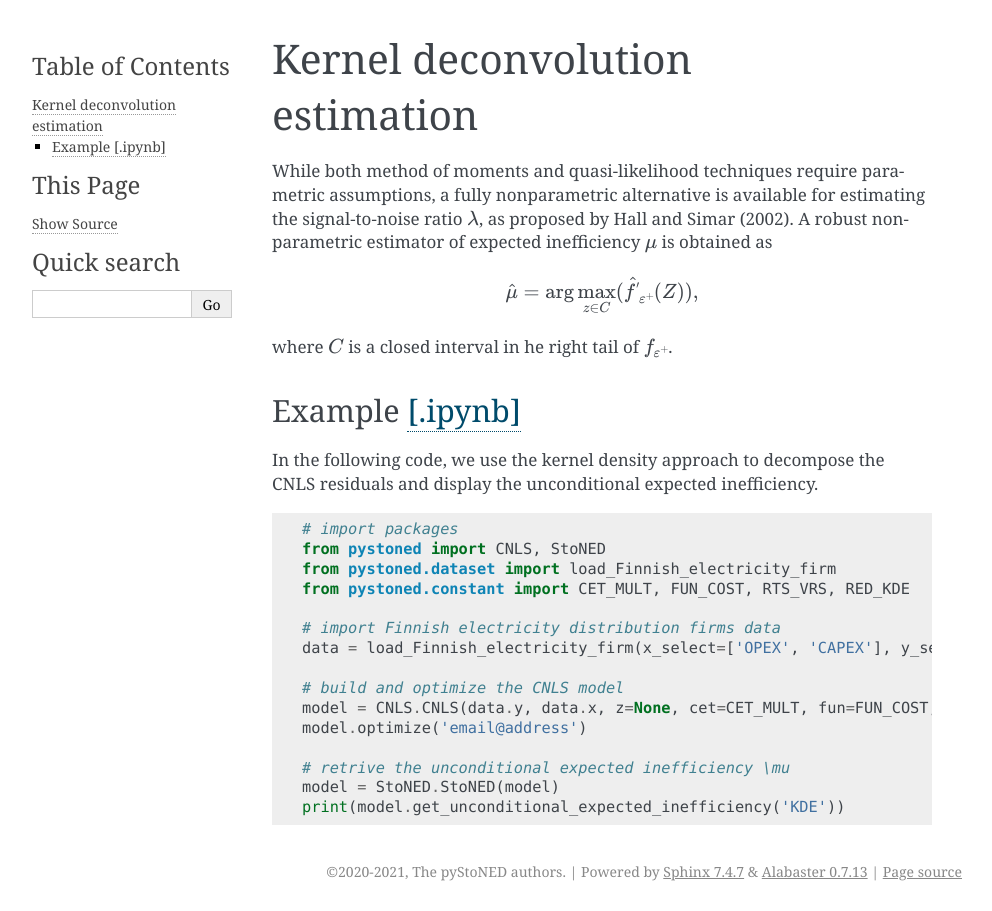
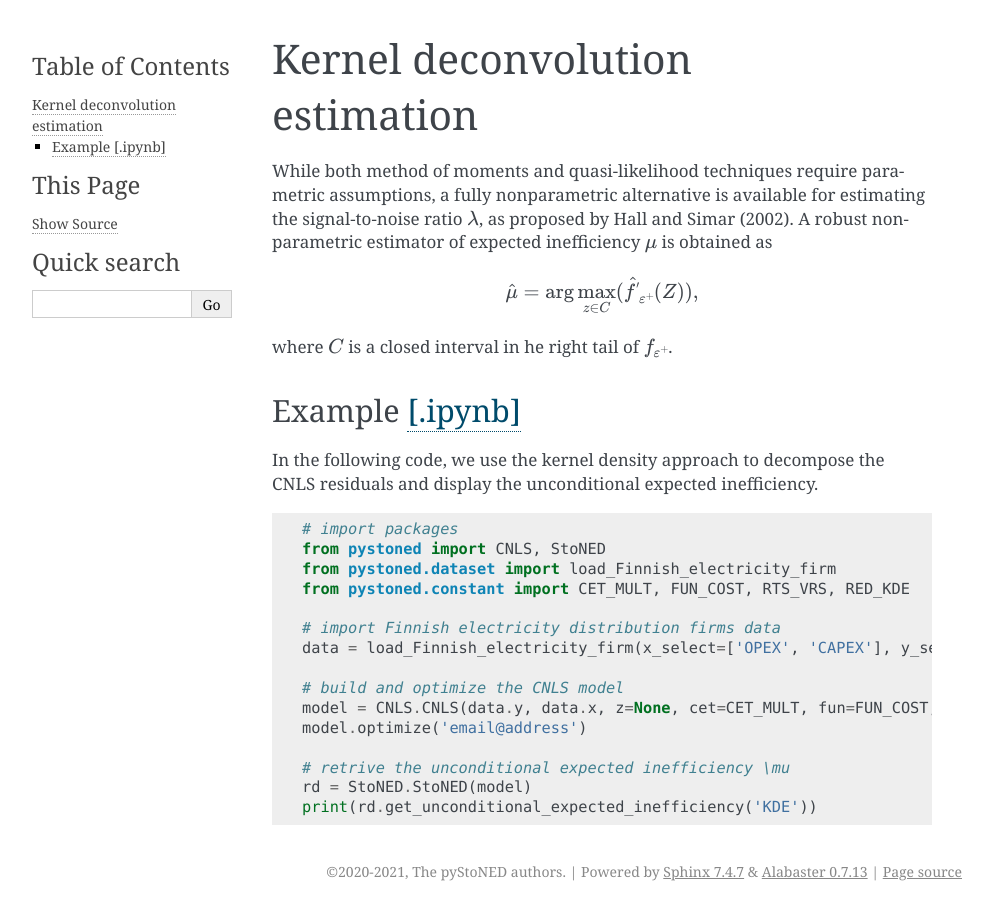
Before and after one commit to ds2010/pyStoNED, a Sphinx documentation site: the page built from doc/sphinx/examples/StoNED/kde.rst, in a window 1280 px wide. Shown: the whole page, without its empty margins (148-1140 px from the left). Built offline with Sphinx 7.4.7, drawn with Linux system fonts in a browser that asks for light colours.

Commit message:
doc(StoNED): update the examples

```diff
--- a/doc/sphinx/examples/StoNED/kde.rst
+++ b/doc/sphinx/examples/StoNED/kde.rst
@@ -36,5 +36,5 @@ In the following code, we use the kernel density approach to decompose the CNLS
     model.optimize('email@address')
 
     # retrive the unconditional expected inefficiency \mu
-    model = StoNED.StoNED(model)
-    print(model.get_unconditional_expected_inefficiency('KDE'))
+    rd = StoNED.StoNED(model)
+    print(rd.get_unconditional_expected_inefficiency('KDE'))
```
Also changed, not shown: 1 other file.
